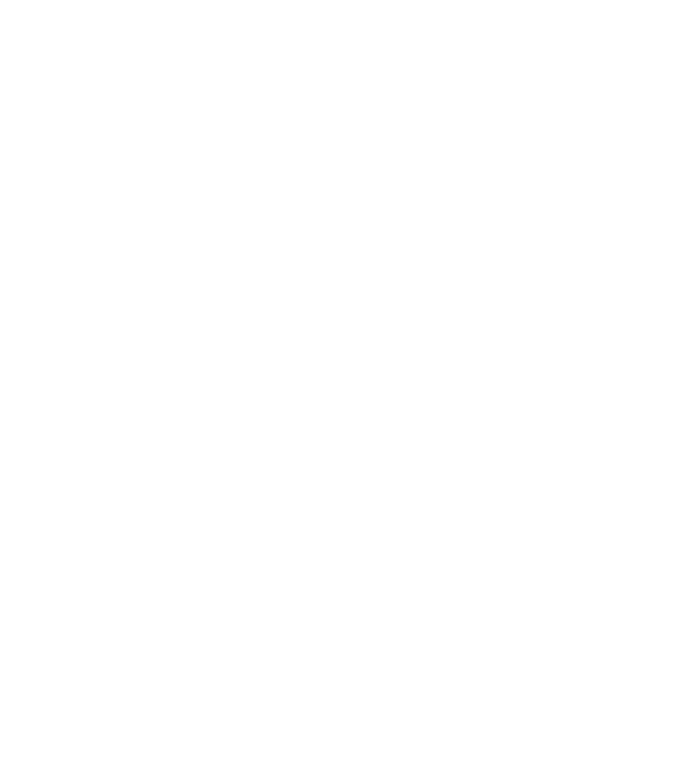
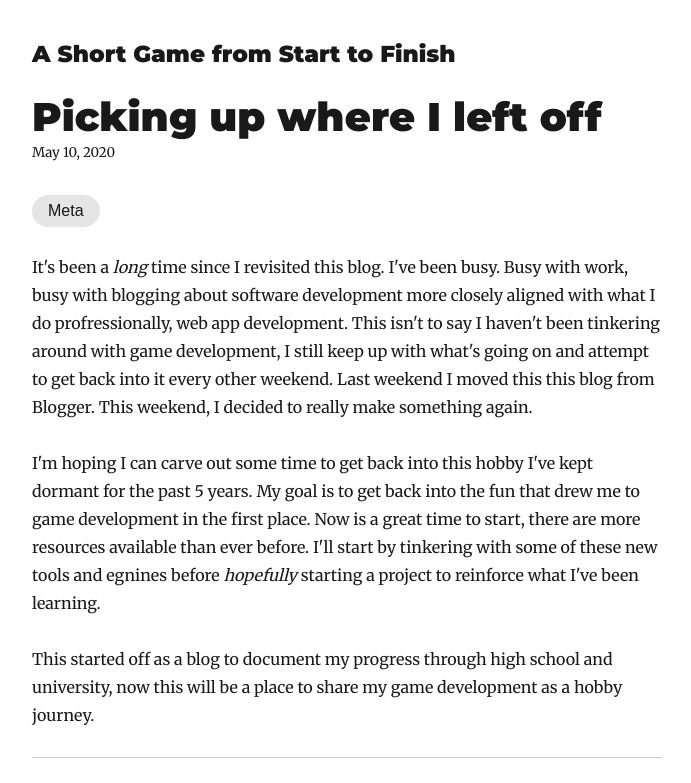
Before and after one commit to Darth-Knoppix/blog-game-dev, a Gatsby site: page /2020-05-10-picking-up-where-i-left-off/ in a window 1280 px wide. Before the commit this address had no page. Shown: the top 783 px of the page, without its empty margins (293-984 px from the left). Built offline with nearby package versions, Linux system fonts and the light colour scheme; Gatsby itself is replaced by a stand-in of ours; some packages are replaced by stand-ins of ours.

Commit message:
Update index.md

```diff
--- a/content/blog/2020-05-10-picking-up-where-i-left-off/index.md
+++ b/content/blog/2020-05-10-picking-up-where-i-left-off/index.md
@@ -1,6 +1,12 @@
 ---
 title: "Picking up where I left off"
 date: 2020-05-10
-draft: true
-tags : []
+draft: false
+tags : ["Meta"]
 ---
+
+It's been a _long_ time since I revisited this blog. I've been busy. Busy with work, busy with blogging about software development more closely aligned with what I do profressionally, web app development. This isn't to say I haven't been tinkering around with game development, I still keep up with what's going on and attempt to get back into it every other weekend. Last weekend I moved this this blog from Blogger. This weekend, I decided to really make something again.
+
+I'm hoping I can carve out some time to get back into this hobby I've kept dormant for the past 5 years. My goal is to get back into the fun that drew me to game development in the first place. Now is a great time to start, there are more resources available than ever before. I'll start by tinkering with some of these new tools and egnines before _hopefully_ starting a project to reinforce what I've been learning.
+
+This started off as a blog to document my progress through high school and university, now this will be a place to share my game development as a hobby journey.
```
